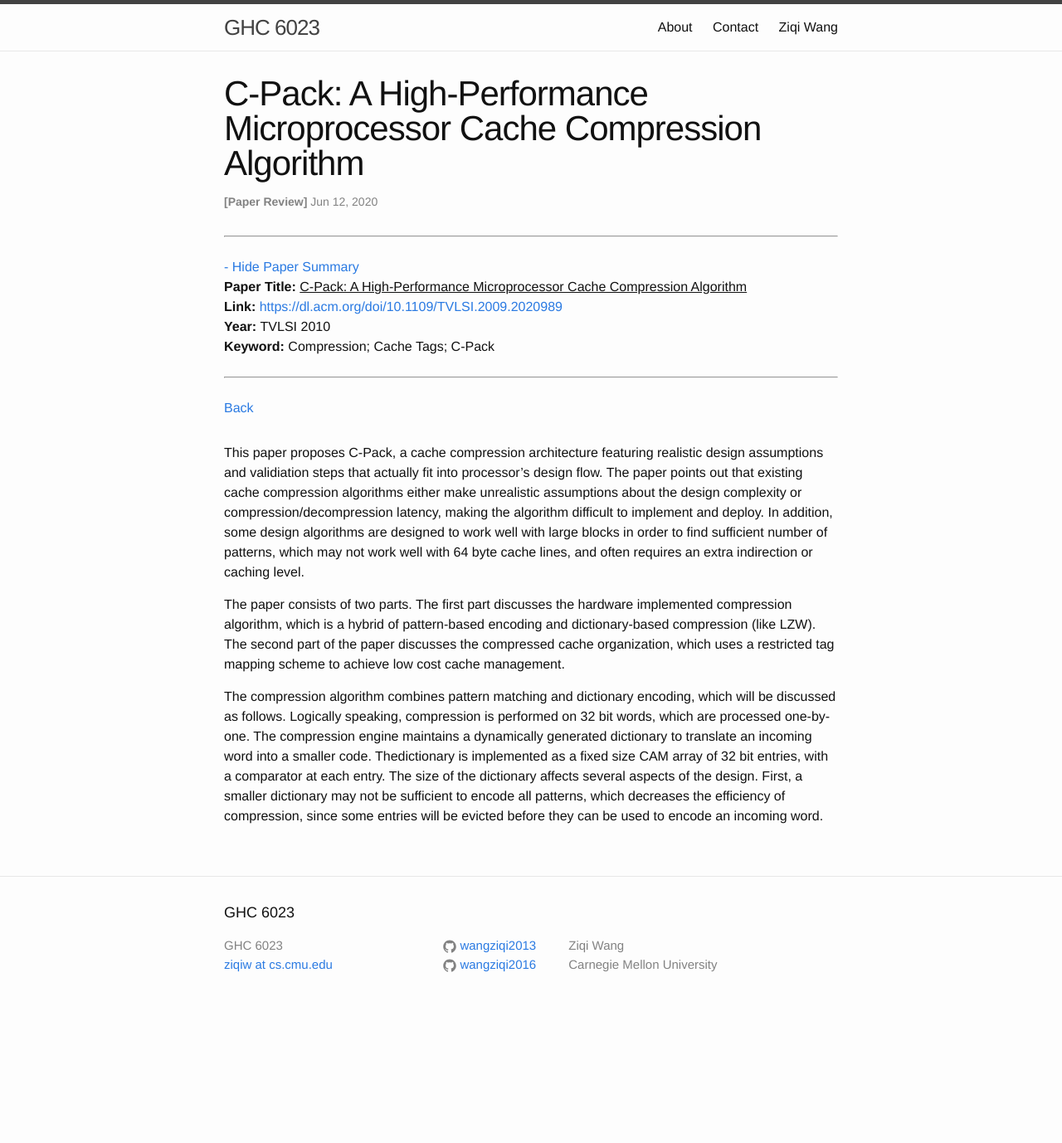
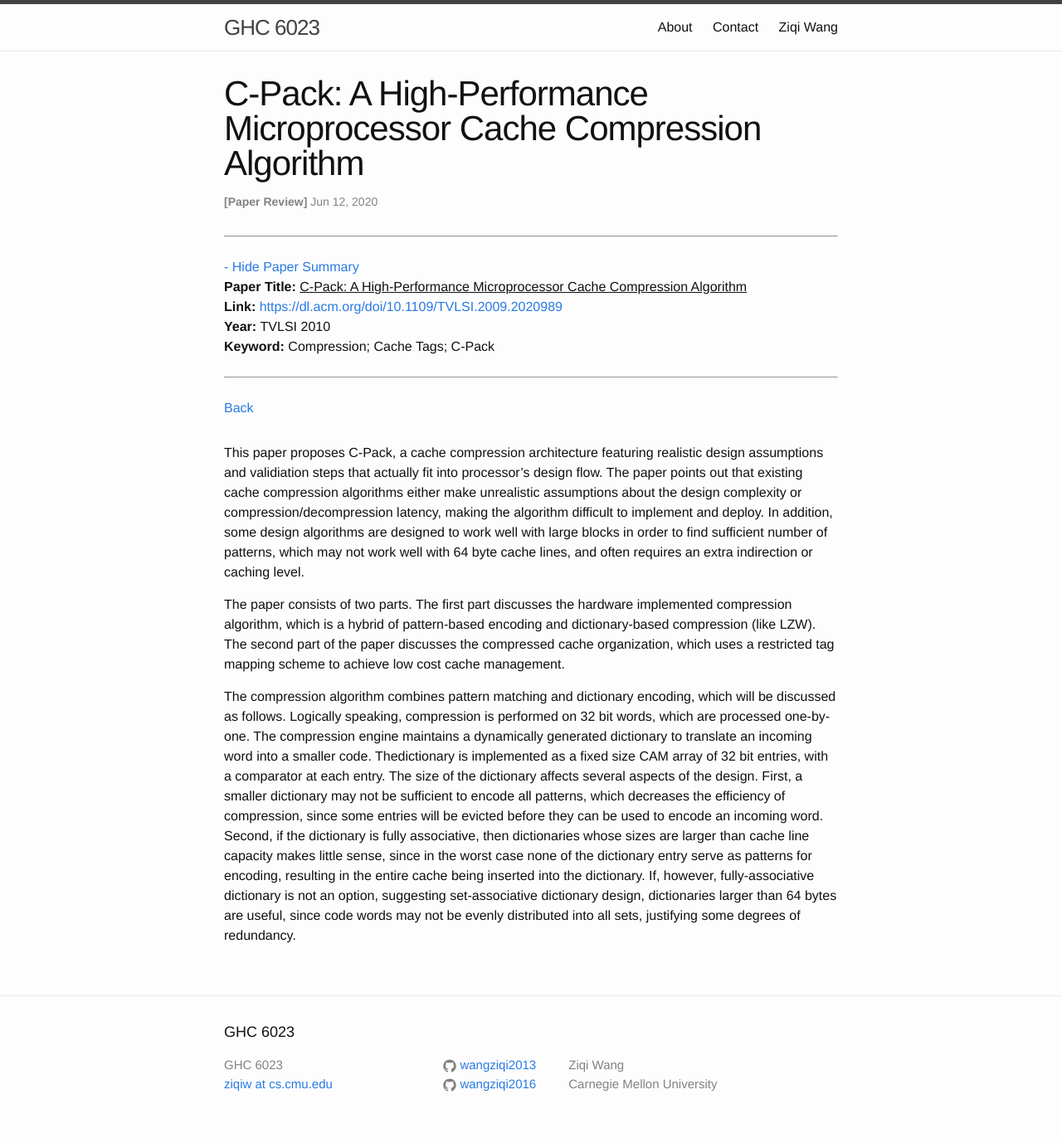
Before and after one commit to wangziqi2013/wangziqi2013.github.io, a Jekyll site: the page built from _posts/2020-06-11-cpack.markdown, in a window 1280 px wide. Shown: the whole page at 83% size. Built offline with Jekyll 4.4.1, drawn with Linux system fonts in a browser that asks for light colours; before the commit the page ends 1234 px from its top, so only the background shows below that.

```diff
--- a/_posts/2020-06-11-cpack.markdown
+++ b/_posts/2020-06-11-cpack.markdown
@@ -30,4 +30,8 @@ maintains a dynamically generated dictionary to translate an incoming word into
 as a fixed size CAM array of 32 bit entries, with a comparator at each entry.
 The size of the dictionary affects several aspects of the design. First, a smaller dictionary may not be sufficient to
 encode all patterns, which decreases the efficiency of compression, since some entries will be evicted before they
-can be used to encode an incoming word.
+can be used to encode an incoming word. Second, if the dictionary is fully associative, then dictionaries whose sizes are
+larger than cache line capacity makes little sense, since in the worst case none of the dictionary entry serve as patterns
+for encoding, resulting in the entire cache being inserted into the dictionary. If, however, fully-associative dictionary
+is not an option, suggesting set-associative dictionary design, dictionaries larger than 64 bytes are useful, since code
+words may not be evenly distributed into all sets, justifying some degrees of redundancy.
```
